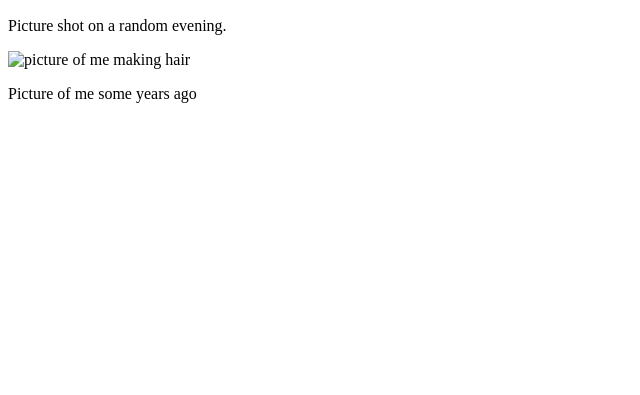
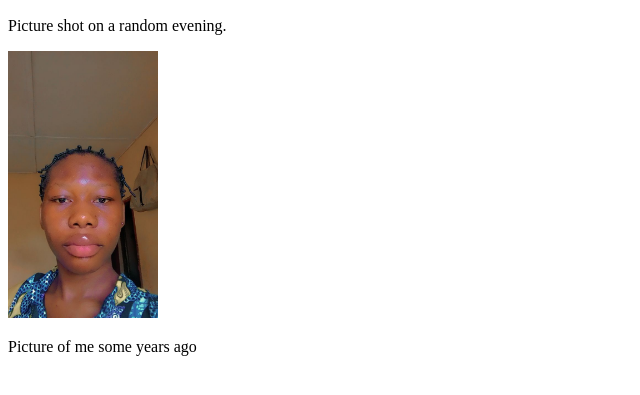
Before and after one commit to debby825/student-portfolio, a plain HTML site: page gallery.html in a window 1280 px wide. Shown: the part 201-596 px from the top of the page, without its empty margins (0-640 px from the left). Drawn offline with Linux system fonts and the light colour scheme.

Commit message:
Fix image source path in gallery.html

```diff
--- a/gallery.html
+++ b/gallery.html
@@ -23,7 +23,7 @@
     <img src="20260613_175215.jpg" alt="my picture" width=150>
     <p>Picture shot on a random evening.</p>
 
-    <img src="/images /Snapchat-1469000805.jpg" alt="picture of me making hair" width=150>
+    <img src="Snapchat-1469000805.jpg" alt="picture of me making hair" width=150>
     <p>Picture of me some years ago</p>
   </section>
 </body>
```
